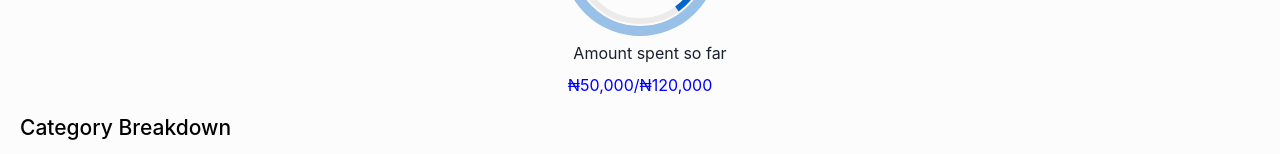
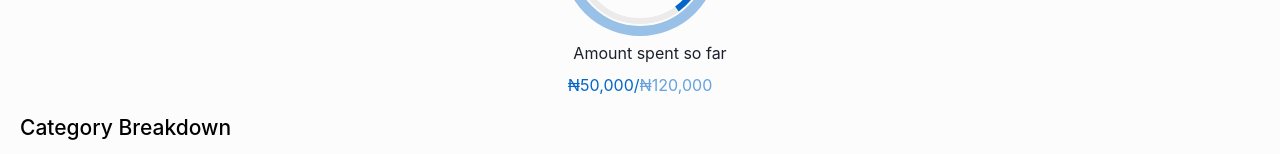
Before and after one commit to mfontosco/web-mobile-assessement, a React (Vite) app: page / in a window 1280 px wide. Both pictures are taken after a click on the tab "Last Month". Shown: the part 372-526 px from the top of the page. Built offline with nearby package versions, Linux system fonts and the light colour scheme.

Commit message:
changed a text color on under the progress bar

```diff
--- a/src/component/NavTab.jsx
+++ b/src/component/NavTab.jsx
@@ -19,8 +19,8 @@ const NavTab = () => {
         </TabPanel>
         <TabPanel display={"flex"} alignItems={"center"} justifyContent={"center"} flexDir={"column"}>
             <Progress mb="5px" />
-            <Text pl={"20px"} fontWeight={"400"} mt="5px" mb={"5px"} >Amount spent so far</Text>
-            <Text color="blue" fontSize="16px" lineHeight={"30px"} fontWeight="400">&#x20A6;50,000/&#x20A6;120,000</Text>
+            <Text pl={"20px"} fontWeight={"400"} mt="5px" mb={"5px"}>Amount spent so far</Text>
+            <Text display={"flex"} color="#0466C8" fontSize="16px" lineHeight={"30px"} fontWeight="400">&#x20A6;50,000/<Text color={"#67A2DC"}>&#x20A6;120,000</Text></Text>
         </TabPanel>
       </TabPanels>
     </Tabs>
```
